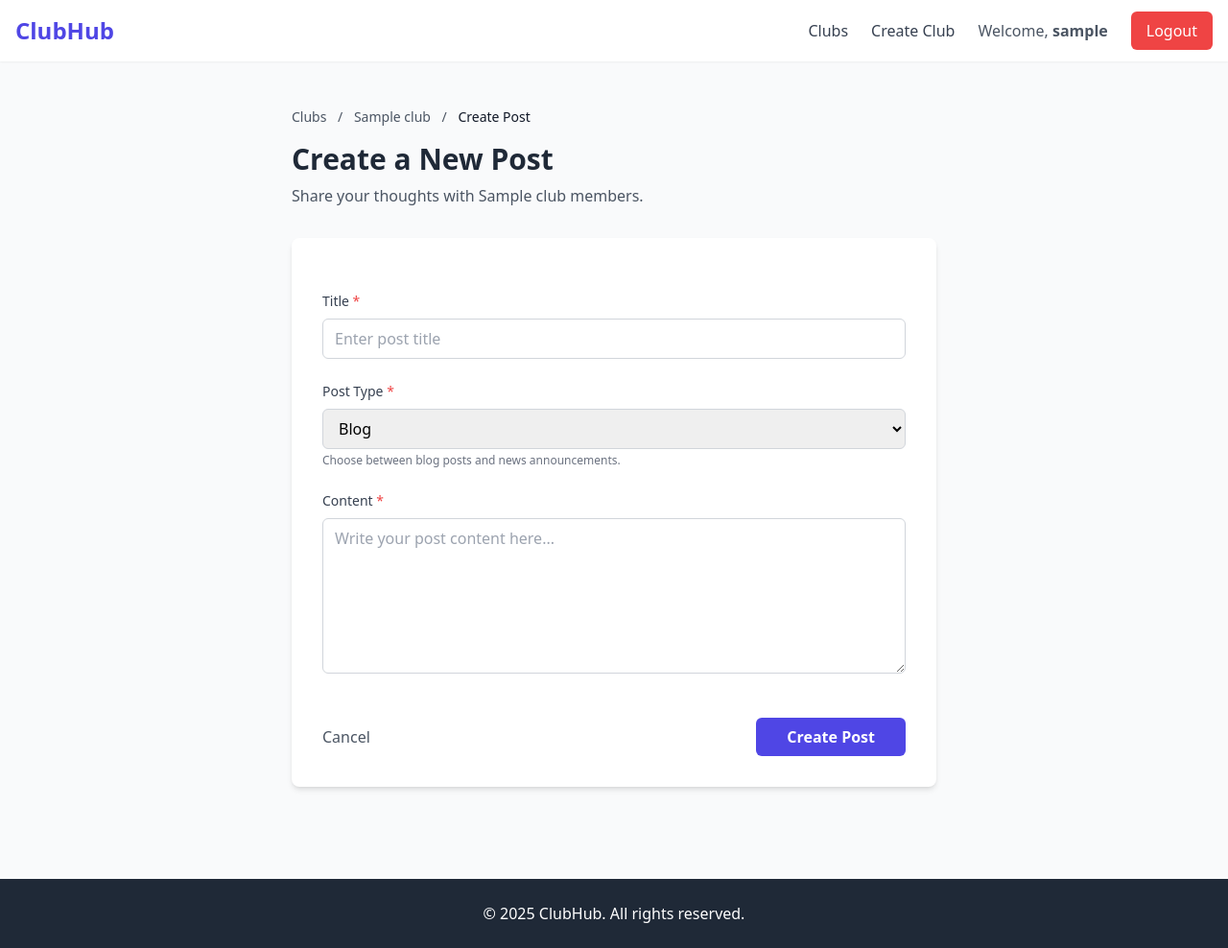
After one commit to Abid101e/ClubHub, a Django app: page /clubs/1/posts/new/ in a window 1280 px wide. The commit adds this page. Shown: the whole page at 96% size. Run offline with Django 5.2, Linux system fonts and the light colour scheme; a user stored in the database is signed in; tables that the repository leaves empty hold one stand-in row (values such as "Sample post"); some libraries are stand-ins or nearby versions.

Commit message:
implement post creation functionality; add PostCreateView, form, and templates for creating posts in clubs

```diff
--- a/clubhub/urls.py
+++ b/clubhub/urls.py
@@ -6,5 +6,6 @@ urlpatterns = [
     path('admin/', admin.site.urls),
     path('accounts/', include('accounts.urls')),
     path('clubs/', include('clubs.urls')),
+    path('', include('posts.urls')),
     path('', RedirectView.as_view(pattern_name='clubs:list', permanent=False)),
 ]
--- /dev/null
+++ b/posts/forms.py
@@ -0,0 +1,19 @@
+from django import forms
+from posts.models import Post
+
+
+class PostForm(forms.ModelForm):
+    class Meta:
+        model = Post
+        fields = ['title', 'body', 'type']
+        widgets = {
+            'body': forms.Textarea(attrs={'rows': 6}),
+        }
+
+    def __init__(self, *args, user_role=None, **kwargs):
+        super().__init__(*args, **kwargs)
+        if user_role == 'MEMBER':
+            self.fields['type'].choices = [('BLOG', 'Blog')]
+            self.fields['type'].initial = 'BLOG'
+        elif user_role in ['MODERATOR', 'ADMIN']:
+            self.fields['type'].choices = Post.POST_TYPE_CHOICES
--- /dev/null
+++ b/posts/urls.py
@@ -0,0 +1,9 @@
+from django.urls import path
+from posts.views import PostCreateView
+
+
+app_name = 'posts'
+
+urlpatterns = [
+    path('clubs/<int:club_pk>/posts/new/', PostCreateView.as_view(), name='create'),
+]
--- a/posts/views.py
+++ b/posts/views.py
@@ -1 +1,57 @@
-from django.shortcuts import render
+from django.contrib import messages
+from django.contrib.auth.mixins import LoginRequiredMixin
+from django.shortcuts import get_object_or_404, redirect
+from django.urls import reverse
+from django.views.generic import CreateView
+from clubs.models import Club
+from clubs.mixins import ClubMemberRequiredMixin
+from posts.models import Post
+from posts.forms import PostForm
+
+
+class PostCreateView(LoginRequiredMixin, ClubMemberRequiredMixin, CreateView):
+    model = Post
+    form_class = PostForm
+    template_name = 'posts/post_form.html'
+
+    def get_club(self):
+        return get_object_or_404(Club, pk=self.kwargs['club_pk'])
+
+    def get_form_kwargs(self):
+        kwargs = super().get_form_kwargs()
+        club = self.get_club()
+        membership = club.membership_set.filter(
+            user=self.request.user,
+            status='APPROVED'
+        ).first()
+        kwargs['user_role'] = membership.role if membership else None
+        return kwargs
+
+    def get_context_data(self, **kwargs):
+        context = super().get_context_data(**kwargs)
+        context['club'] = self.get_club()
+        return context
+
+    def form_valid(self, form):
+        club = self.get_club()
+        membership = club.membership_set.filter(
+            user=self.request.user,
+            status='APPROVED'
+        ).first()
+
+        if not membership:
+            messages.error(self.request, 'You must be a member to create posts.')
+            return redirect('clubs:detail', slug=club.slug)
+
+        form.instance.club = club
+        form.instance.author = self.request.user
+
+        if form.instance.type == 'NEWS' and membership.role not in ['ADMIN', 'MODERATOR']:
+            messages.error(self.request, 'Only admins and moderators can create news posts.')
+            return redirect('clubs:detail', slug=club.slug)
+
+        messages.success(self.request, f'Post "{form.instance.title}" created successfully!')
+        return super().form_valid(form)
+
+    def get_success_url(self):
+        return reverse('clubs:detail', kwargs={'slug': self.get_club().slug})
--- /dev/null
+++ b/templates/posts/post_form.html
@@ -0,0 +1,90 @@
+{% extends 'base.html' %}
+
+{% block title %}Create Post - {{ club.name }} - ClubHub{% endblock %}
+
+{% block content %}
+<div class="container mx-auto px-4 py-12">
+    <div class="max-w-2xl mx-auto">
+        <div class="mb-8">
+            <nav class="text-sm text-gray-600 mb-4">
+                <a href="{% url 'clubs:list' %}" class="hover:text-indigo-600">Clubs</a>
+                <span class="mx-2">/</span>
+                <a href="{% url 'clubs:detail' club.slug %}" class="hover:text-indigo-600">{{ club.name }}</a>
+                <span class="mx-2">/</span>
+                <span class="text-gray-900">Create Post</span>
+            </nav>
+            <h1 class="text-3xl font-bold text-gray-800 mb-2">Create a New Post</h1>
+            <p class="text-gray-600">Share your thoughts with {{ club.name }} members.</p>
+        </div>
+
+        <div class="bg-white rounded-lg shadow-md p-8">
+            <form method="post" class="space-y-6">
+                {% csrf_token %}
+
+                {% if form.non_field_errors %}
+                    <div class="bg-red-100 border border-red-400 text-red-700 px-4 py-3 rounded">
+                        {{ form.non_field_errors }}
+                    </div>
+                {% endif %}
+
+                <div>
+                    <label for="{{ form.title.id_for_label }}" class="block text-sm font-medium text-gray-700 mb-2">
+                        Title <span class="text-red-500">*</span>
+                    </label>
+                    <input type="text" name="title" id="{{ form.title.id_for_label }}"
+                           class="w-full px-3 py-2 border border-gray-300 rounded-md focus:outline-none focus:ring-2 focus:ring-indigo-500 focus:border-transparent"
+                           {% if form.title.value %}value="{{ form.title.value }}"{% endif %} required
+                           placeholder="Enter post title">
+                    {% if form.title.errors %}
+                        <p class="text-red-500 text-sm mt-1">{{ form.title.errors.0 }}</p>
+                    {% endif %}
+                </div>
+
+                <div>
+                    <label for="{{ form.type.id_for_label }}" class="block text-sm font-medium text-gray-700 mb-2">
+                        Post Type <span class="text-red-500">*</span>
+                    </label>
+                    <select name="type" id="{{ form.type.id_for_label }}"
+                            class="w-full px-3 py-2 border border-gray-300 rounded-md focus:outline-none focus:ring-2 focus:ring-indigo-500 focus:border-transparent">
+                        {% for value, label in form.type.field.choices %}
+                            <option value="{{ value }}" {% if form.type.value == value %}selected{% endif %}>{{ label }}</option>
+                        {% endfor %}
+                    </select>
+                    {% if form.type.errors %}
+                        <p class="text-red-500 text-sm mt-1">{{ form.type.errors.0 }}</p>
+                    {% endif %}
+                    <p class="text-gray-500 text-xs mt-1">
+                        {% if form.type.field.choices|length == 1 %}
+                            As a member, you can only create blog posts.
+                        {% else %}
+                            Choose between blog posts and news announcements.
+                        {% endif %}
+                    </p>
+                </div>
+
+                <div>
+                    <label for="{{ form.body.id_for_label }}" class="block text-sm font-medium text-gray-700 mb-2">
+                        Content <span class="text-red-500">*</span>
+                    </label>
+                    <textarea name="body" id="{{ form.body.id_for_label }}" rows="6"
+                              class="w-full px-3 py-2 border border-gray-300 rounded-md focus:outline-none focus:ring-2 focus:ring-indigo-500 focus:border-transparent"
+                              required
+                              placeholder="Write your post content here...">{% if form.body.value %}{{ form.body.value }}{% endif %}</textarea>
+                    {% if form.body.errors %}
+                        <p class="text-red-500 text-sm mt-1">{{ form.body.errors.0 }}</p>
+                    {% endif %}
+                </div>
+
+                <div class="flex items-center justify-between pt-4">
+                    <a href="{% url 'clubs:detail' club.slug %}" class="text-gray-600 hover:text-gray-800 font-medium">
+                        Cancel
+                    </a>
+                    <button type="submit" class="bg-indigo-600 hover:bg-indigo-700 text-white font-semibold px-8 py-2 rounded-md transition">
+                        Create Post
+                    </button>
+                </div>
+            </form>
+        </div>
+    </div>
+</div>
+{% endblock %}
```
Also changed, not shown: clubs/templatetags/club_tags.py (added, +23 -0 lines), templates/clubs/club_detail.html (+9 -2 lines), clubs/templatetags/__init__.py (added).
